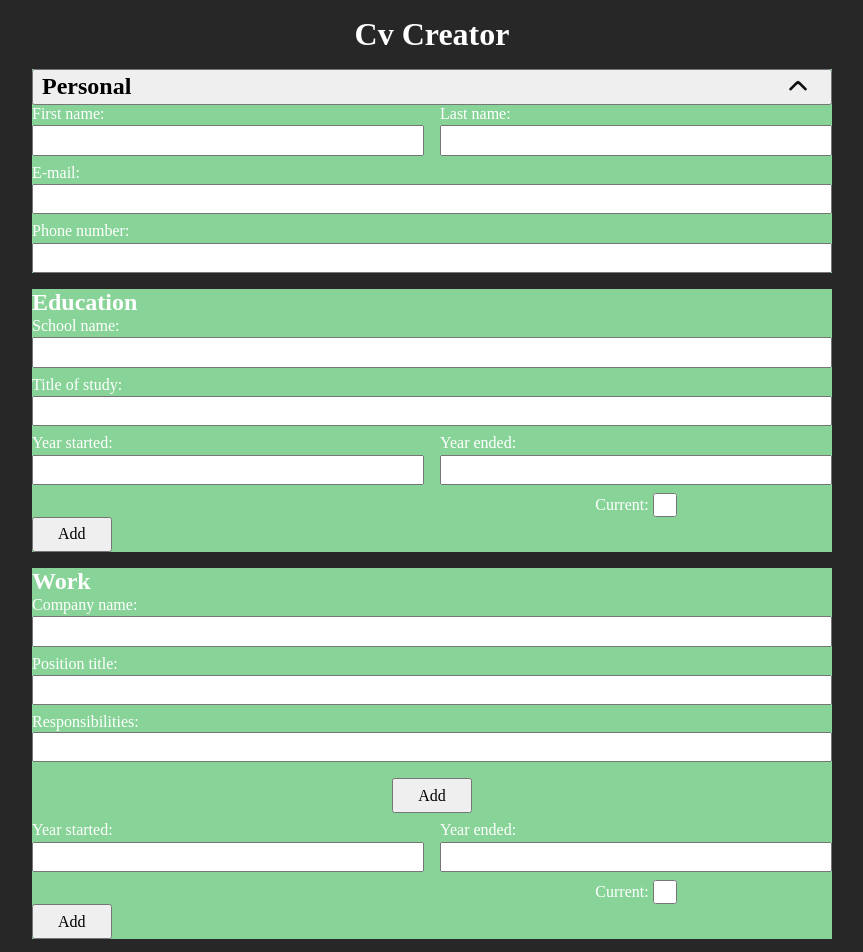
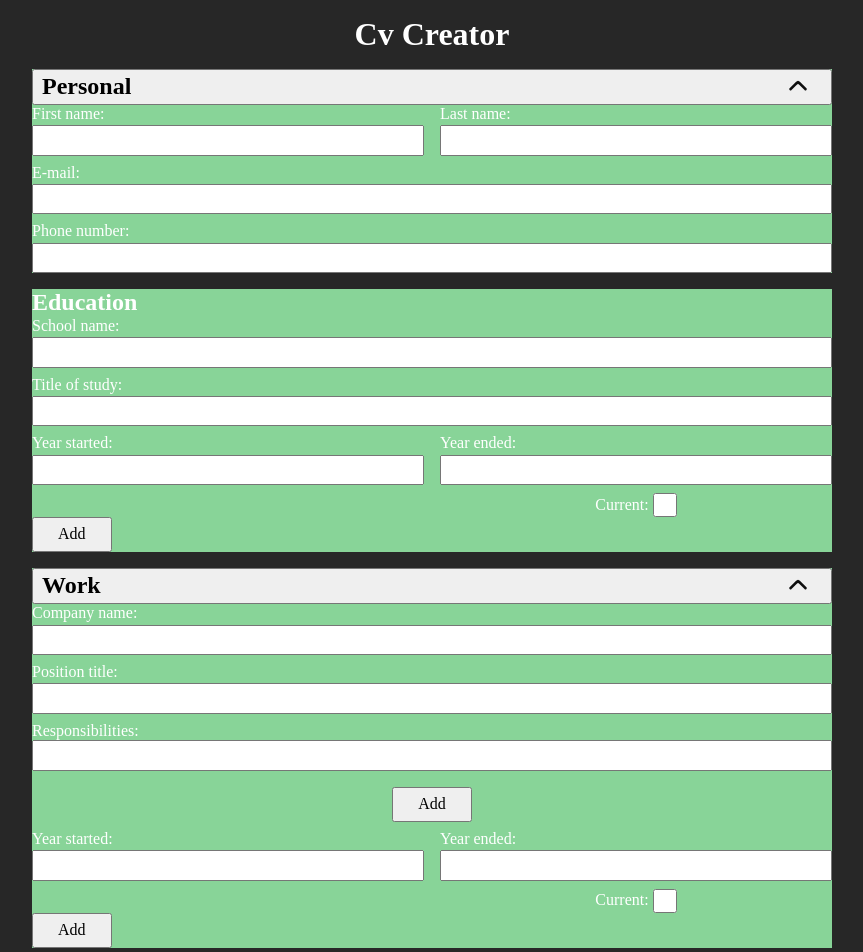
Before and after one commit to bigacz/cv-creator, a React (Vite) app: page / in a window 1280 px wide. Shown: the top 952 px of the page, without its empty margins (208-1071 px from the left). Built offline with nearby package versions, Linux system fonts and the light colour scheme.

Commit message:
add EditorToggler to ExperienceEditor

```diff
--- a/src/components/editor/ExperienceEditor.jsx
+++ b/src/components/editor/ExperienceEditor.jsx
@@ -1,8 +1,10 @@
 import 'styles/components/editor/ExperienceEditor.css';
+import { useState } from 'react';
 
 import FlexInputList from 'components/editor/FlexInputList';
 import Button from 'components/shared/Button';
 import EditorSection from 'components/editor/EditorSection';
+import EditorToggler from 'components/editor/EditorToggler';
 
 function ExperienceEditor({
   jobs,
@@ -13,6 +15,12 @@ function ExperienceEditor({
   handleDutiesAdd,
   handleDutiesRemove,
 }) {
+  const [isOpen, setIsOpen] = useState(true);
+
+  function toggleEditor() {
+    setIsOpen(!isOpen);
+  }
+
   const isRemoveButtonAdded = jobs.length > 1;
 
   const jobFieldsets = jobs.map((job) => {
@@ -119,13 +127,18 @@ function ExperienceEditor({
   });
 
   return (
-    <fieldset className="experience-editor">
-      <h2>Work</h2>
-      {jobFieldsets}
-      <div>
-        <Button handleClick={handleAdd} text="Add" type="add" />
-      </div>
-    </fieldset>
+    <div className="experience-editor">
+      <EditorToggler isOpen={isOpen} handleToggle={toggleEditor} title="Work" />
+
+      {isOpen && (
+        <div>
+          {jobFieldsets}
+          <div>
+            <Button handleClick={handleAdd} text="Add" type="add" />
+          </div>
+        </div>
+      )}
+    </div>
   );
 }
 
--- a/src/styles/components/editor/ExperienceEditor.css
+++ b/src/styles/components/editor/ExperienceEditor.css
@@ -1,5 +1,6 @@
 .experience-editor {
   background-color: #88d498;
+  display: grid;
 }
 
 .experience-editor__section {
```
